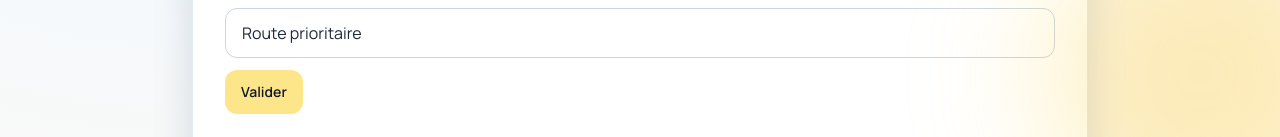
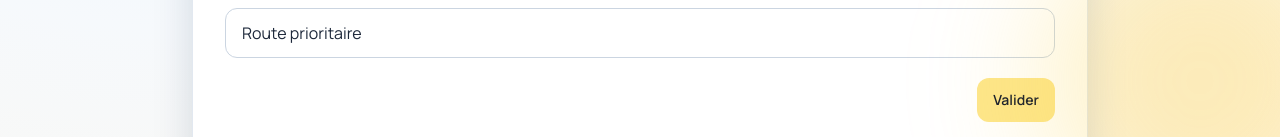
Before and after one commit to eliott-colin/flash-mcqueen, a React (Vite) app: page / in a window 1280 px wide. Shown: the part 815-952 px from the top of the page. Built offline with nearby package versions, Linux system fonts and the light colour scheme.

Commit message:
feat:button on right

```diff
--- a/src/components/InputQuestion.jsx
+++ b/src/components/InputQuestion.jsx
@@ -31,6 +31,7 @@ function InputQuestion({
         placeholder="Ecris ta reponse ici"
       />
 
+      <div className="flex justify-end">
         <button
           type="button"
           onClick={() => onSubmit(value)}
@@ -39,6 +40,7 @@ function InputQuestion({
         >
           Valider
         </button>
+      </div>
 
       {revealCorrection && (
         <p className="text-sm text-slate-600">
--- a/src/components/MultipleChoice.jsx
+++ b/src/components/MultipleChoice.jsx
@@ -49,6 +49,7 @@ function MultipleChoice({
         );
       })}
 
+      <div className="flex justify-end">
         <button
           type="button"
           onClick={() => onSubmit(selected)}
@@ -57,6 +58,7 @@ function MultipleChoice({
         >
           Valider
         </button>
+      </div>
     </section>
   );
 }
--- a/src/components/TrueFalse.jsx
+++ b/src/components/TrueFalse.jsx
@@ -52,6 +52,7 @@ function TrueFalse({
         })}
       </div>
 
+      <div className="flex justify-end">
         <button
           type="button"
           onClick={() => onSubmit(selected)}
@@ -60,6 +61,7 @@ function TrueFalse({
         >
           Valider
         </button>
+      </div>
     </section>
   );
 }
```
Lines whose indentation alone changed are shown as unchanged.
